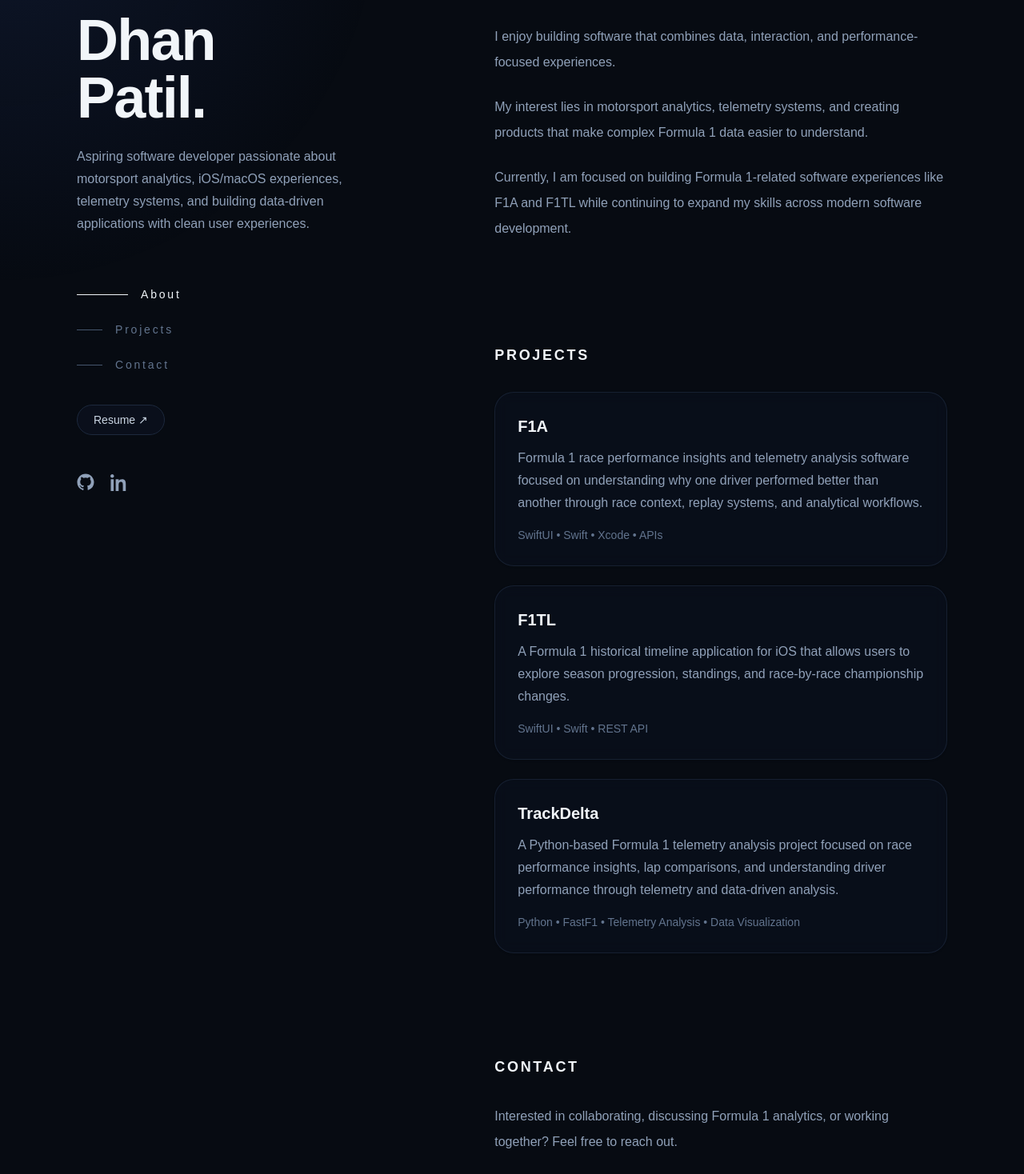
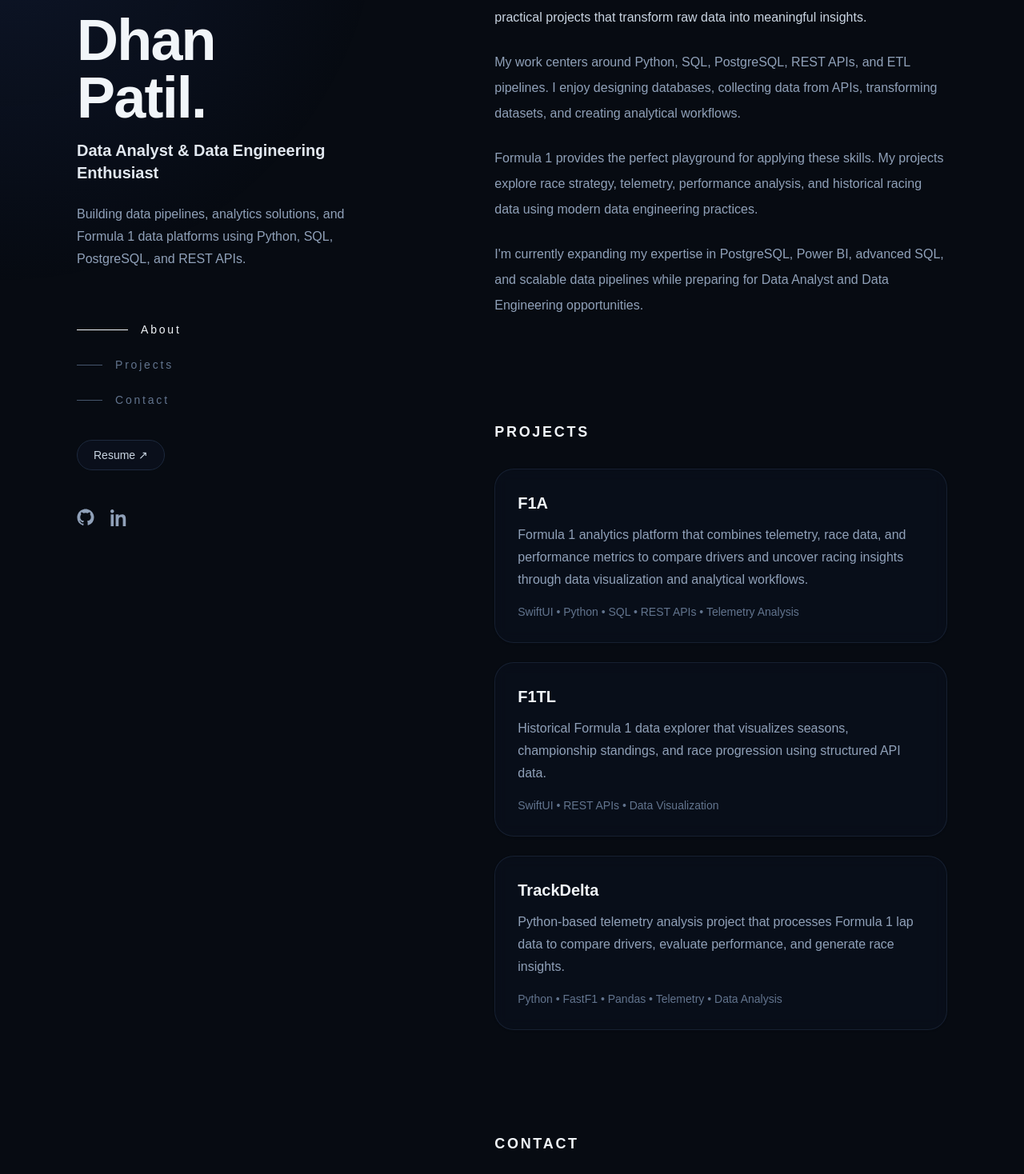
Before and after one commit to dhan-patil/dhan-portfolio, a Next.js app: page / in a window 1280 px wide. Shown: the part 122-1590 px from the top of the page at 80% size. Built offline with nearby package versions, Linux system fonts and the light colour scheme.

Commit message:
Refactor portfolio for data analytics focus

```diff
--- a/src/app/page.tsx
+++ b/src/app/page.tsx
@@ -65,10 +65,12 @@ export default function Home() {
               Dhan Patil.
             </h1>
 
+            <p className="mt-4 text-xl font-semibold text-slate-200">
+              Data Analyst & Data Engineering Enthusiast
+            </p>
+
             <p className="mt-6 max-w-md text-base leading-7 text-slate-400">
-              Aspiring software developer passionate about motorsport
-              analytics, iOS/macOS experiences, telemetry systems, and
-              building data-driven applications with clean user experiences.
+              Building data pipelines, analytics solutions, and Formula 1 data platforms using Python, SQL, PostgreSQL, and REST APIs.
             </p>
 
             <nav className="mt-16 hidden lg:block">
@@ -175,23 +177,19 @@ export default function Home() {
 
             <div className="space-y-6 text-slate-400 leading-8">
               <p className="max-w-2xl text-base leading-8 text-slate-300">
-                I build Formula 1 analytics & performance software.
-              </p>
-              <p>
-                I enjoy building software that combines data, interaction,
-                and performance-focused experiences.
+                I'm a BCA graduate focused on Data Analytics and Data Engineering, building practical projects that transform raw data into meaningful insights.
               </p>
 
               <p>
-                My interest lies in motorsport analytics, telemetry systems,
-                and creating products that make complex Formula 1 data easier
-                to understand.
+                My work centers around Python, SQL, PostgreSQL, REST APIs, and ETL pipelines. I enjoy designing databases, collecting data from APIs, transforming datasets, and creating analytical workflows.
               </p>
 
               <p>
-                Currently, I am focused on building Formula 1-related
-                software experiences like F1A and F1TL while continuing to
-                expand my skills across modern software development.
+                Formula 1 provides the perfect playground for applying these skills. My projects explore race strategy, telemetry, performance analysis, and historical racing data using modern data engineering practices.
+              </p>
+
+              <p>
+                I'm currently expanding my expertise in PostgreSQL, Power BI, advanced SQL, and scalable data pipelines while preparing for Data Analyst and Data Engineering opportunities.
               </p>
             </div>
           </section>
@@ -211,13 +209,10 @@ export default function Home() {
                   F1A
                 </h4>
                 <p className="mt-3 leading-7 text-slate-400">
-                  Formula 1 race performance insights and telemetry analysis
-                  software focused on understanding why one driver performed
-                  better than another through race context, replay systems,
-                  and analytical workflows.
+                  Formula 1 analytics platform that combines telemetry, race data, and performance metrics to compare drivers and uncover racing insights through data visualization and analytical workflows.
                 </p>
                 <p className="mt-4 text-sm text-slate-500">
-                  SwiftUI • Swift • Xcode • APIs
+                  SwiftUI • Python • SQL • REST APIs • Telemetry Analysis
                 </p>
               </a>
 
@@ -230,12 +225,10 @@ export default function Home() {
                   F1TL
                 </h4>
                 <p className="mt-3 leading-7 text-slate-400">
-                  A Formula 1 historical timeline application for iOS that
-                  allows users to explore season progression, standings, and
-                  race-by-race championship changes.
+                  Historical Formula 1 data explorer that visualizes seasons, championship standings, and race progression using structured API data.
                 </p>
                 <p className="mt-4 text-sm text-slate-500">
-                  SwiftUI • Swift • REST API
+                  SwiftUI • REST APIs • Data Visualization
                 </p>
               </a>
               <a
@@ -247,12 +240,10 @@ export default function Home() {
                   TrackDelta
                 </h4>
                 <p className="mt-3 leading-7 text-slate-400">
-                  A Python-based Formula 1 telemetry analysis project focused on race
-                  performance insights, lap comparisons, and understanding driver
-                  performance through telemetry and data-driven analysis.
+                  Python-based telemetry analysis project that processes Formula 1 lap data to compare drivers, evaluate performance, and generate race insights.
                 </p>
                 <p className="mt-4 text-sm text-slate-500">
-                  Python • FastF1 • Telemetry Analysis • Data Visualization
+                  Python • FastF1 • Pandas • Telemetry • Data Analysis
                 </p>
               </a>
             </div>
@@ -264,8 +255,7 @@ export default function Home() {
             </h3>
 
             <p className="max-w-lg text-slate-400 leading-8">
-              Interested in collaborating, discussing Formula 1 analytics,
-              or working together? Feel free to reach out.
+              I'm actively seeking Data Analyst and Data Engineering opportunities. If you'd like to discuss analytics, motorsport data, or potential collaborations, I'd love to connect.
             </p>
 
             <div className="mt-10">
```
